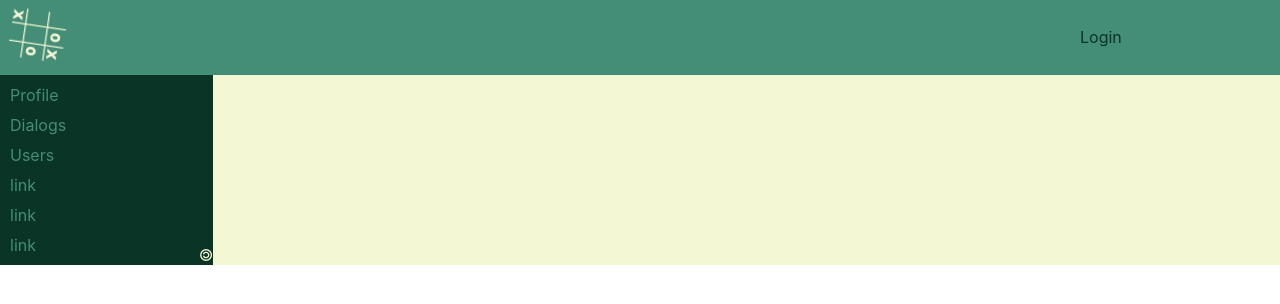
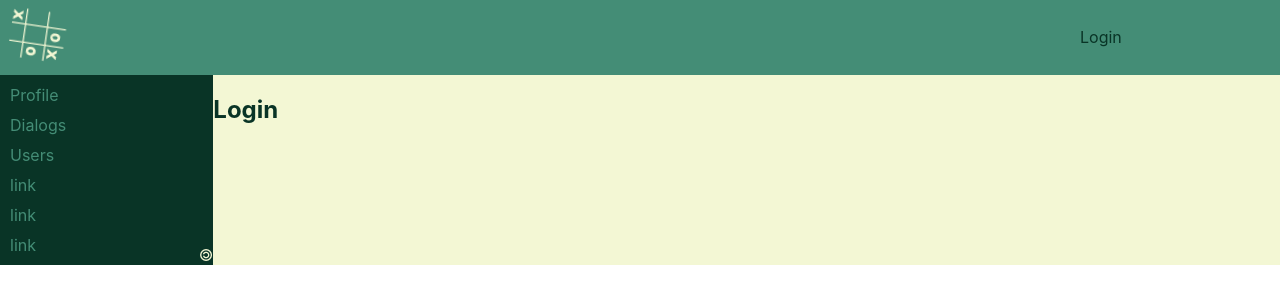
Before and after one commit to gorlov/learn_react, a React (Create React App) app: page /login in a window 1280 px wide. Shown: the top 304 px of the page. Built offline with nearby package versions, Linux system fonts and the light colour scheme; no server answers.

Commit message:
lesson 68

```diff
--- a/src/App.css
+++ b/src/App.css
@@ -26,4 +26,5 @@
 .app-wrapper-content {
   grid-area: c;
   background-color: #F3F7D4;
+  color: #093426;
 }
--- a/src/App.js
+++ b/src/App.js
@@ -5,6 +5,7 @@ import Navbar from './components/Navigation/Navigation';
 import ProfileContainer from './components/Profile/ProfileContainer';
 import UsersContainer from './components/Users/UsersContainer';
 import HeaderContainer from './components/Header/HeaderContainer';
+import Login from './components/Login/Login';
 
 const App = (props) => {
   console.log('App.js')
@@ -27,6 +28,8 @@ const App = (props) => {
 
             <Route path='/users' element={<UsersContainer /> } />
 
+            <Route path='/login' element={<Login /> } />
+
             {/* <Route path='/dialogs' Component={Dialogs} />
             <Route path='/profile' Component={Profile} /> */}
           </Routes>
--- a/src/api/api.js
+++ b/src/api/api.js
@@ -4,7 +4,7 @@ const instance = axios.create({
     withCredentials: true,
     baseURL: 'https://social-network.samuraijs.com/api/1.0/',
     headers: {
-        "API-KEY": "d345afdd-f938-4cd0-b8a4-5aeea504e6a2"
+        "API-KEY": "d345afdd-f938-4cd0-b8a4-5aeea504e6a2-000"
     }
 })
 
--- a/src/components/Dialogs/Dialogs.jsx
+++ b/src/components/Dialogs/Dialogs.jsx
@@ -2,7 +2,7 @@
 import style from './Dialogs.module.css';
 import DialogItem from './DialogItem/DialogItem';
 import Message from './Message/Message';
-import {updateNewMessageBodyCreator, sendMessageCreator} from '../../redux/dialogs_reducer'
+import { Navigate } from 'react-router-dom';
 
 
 const Dialogs = (props) => {
@@ -31,6 +31,14 @@ const Dialogs = (props) => {
         let body = e.target.value;
         props.updateNewMessageBody(body);
     }
+    debugger;
+
+    if (props.isAuth == false) {
+        return (
+
+            <Navigate to={'/login'} />
+        )
+    };
 
     return (
         <div className={style.dialogs}>
--- a/src/components/Dialogs/DialogsContainer.jsx
+++ b/src/components/Dialogs/DialogsContainer.jsx
@@ -5,7 +5,8 @@ import Dialogs from './Dialogs';
 
 let mapStateToProps = (state) => {
     return {
-        dialogsPage: state.dialogsPage
+        dialogsPage: state.dialogsPage,
+        isAuth: state.auth.isAuth
     }
 
 }
--- /dev/null
+++ b/src/components/Login/Login.jsx
@@ -0,0 +1,9 @@
+import style from "./Login.module.css"
+
+const Login = () => {
+
+    return <h2>Login</h2>
+
+}
+
+export default Login;
--- a/src/components/Profile/ProfileContainer.jsx
+++ b/src/components/Profile/ProfileContainer.jsx
@@ -1,7 +1,7 @@
 import axios from 'axios';
 import React from 'react';
 import { connect } from 'react-redux';
-import { useLocation, useParams, useNavigate } from 'react-router-dom';
+import { useLocation, useParams, useNavigate, Navigate } from 'react-router-dom';
 
 import { getUserProfile } from "../../redux/profile_reducer";
 import Profile from './Profile';
@@ -37,6 +37,9 @@ class ProfileContainer extends React.Component {
 
 
   render() {
+
+    if (this.props.isAuth === false) return <Navigate to={'/login'} />
+
     return (
 
       <div>
@@ -47,8 +50,9 @@ class ProfileContainer extends React.Component {
 }
 
 let mapStateToProps = (state) => ({
-  profile: state.profilePage.profile
+  profile: state.profilePage.profile,
+  isAuth: state.auth.isAuth
 });
 
 
-export default connect(mapStateToProps, {getUserProfile})(withRouter(ProfileContainer));
+export default connect(mapStateToProps, { getUserProfile })(withRouter(ProfileContainer));
```
Also changed, not shown: src/components/Login/Login.module.css (added). Lines whose indentation alone changed are shown as unchanged.
